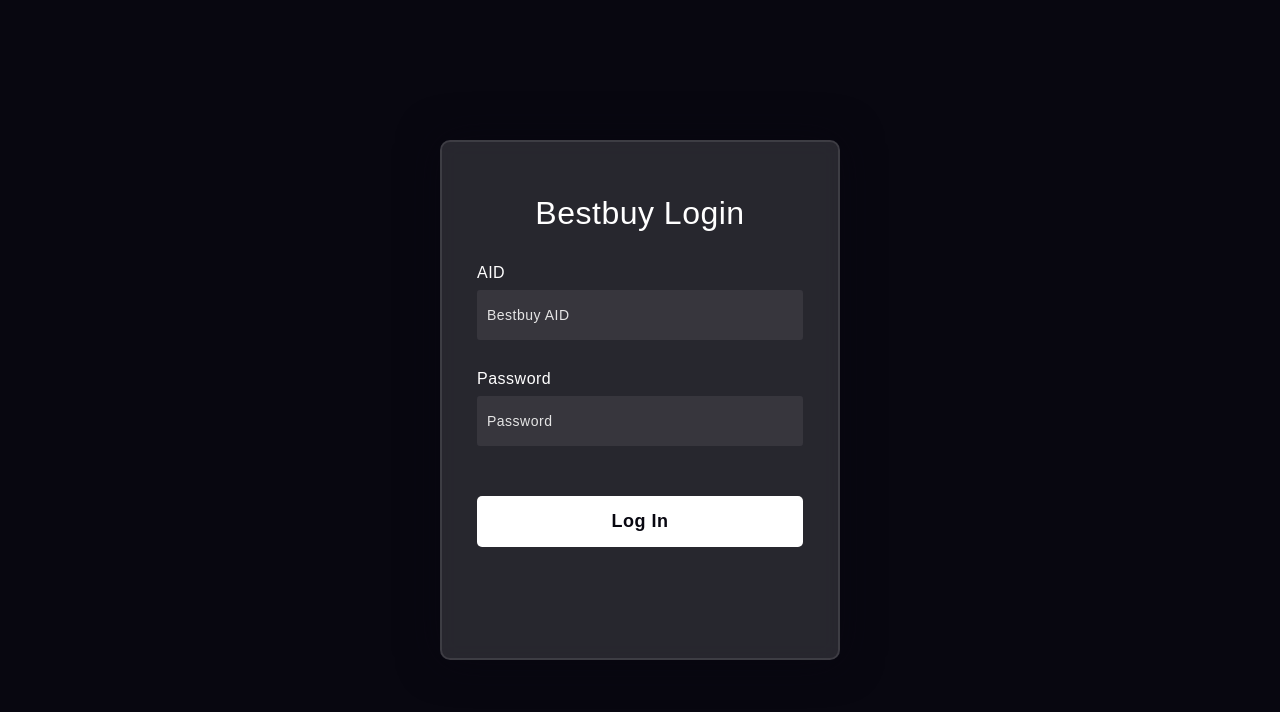
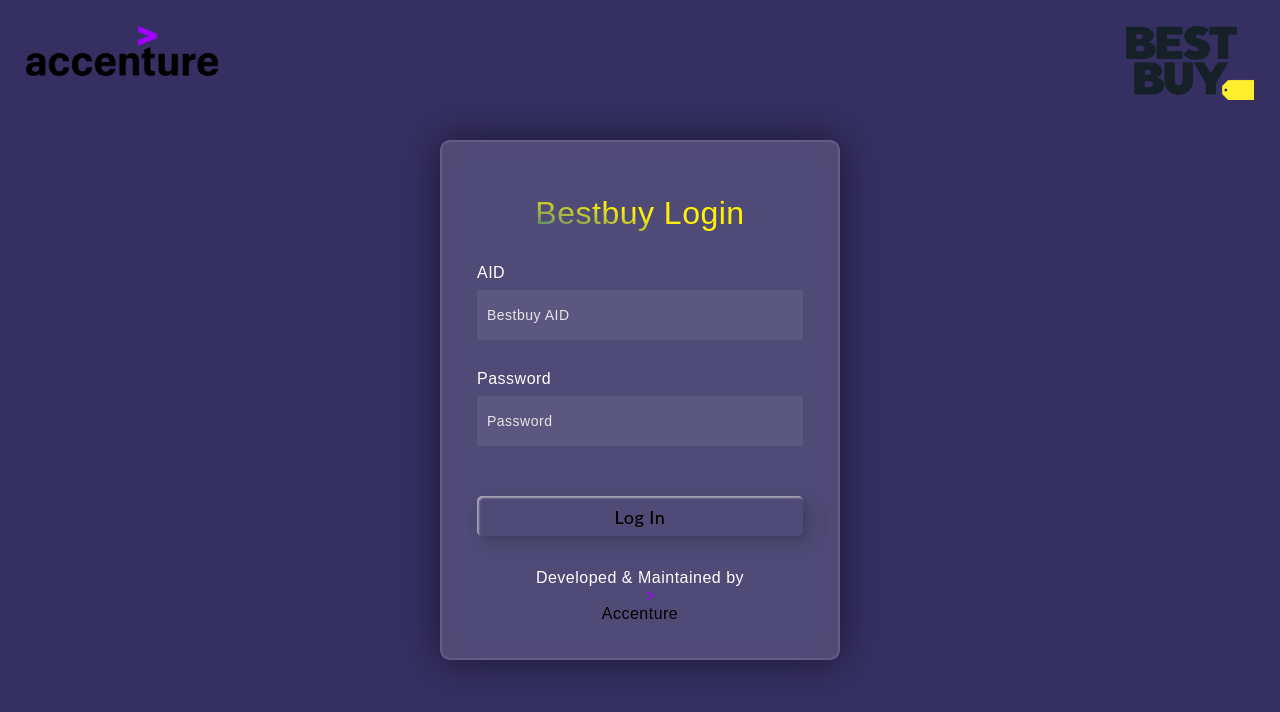
Before and after one commit to mohammedjawadsaleem17/bestbuy, a plain HTML site: page index.html in a window 1280 px wide. Drawn offline with Linux system fonts and the light colour scheme.

Commit message:
first attempt

```diff
--- a/index.html
+++ b/index.html
@@ -8,10 +8,10 @@
         <script src="./index.js" defer></script>
     </head>
     <body>
-        <div class="background">
-            <!-- <div class="shape"></div>
-            <div class="shape"></div> -->
-        </div>
+        <div>
+            <img class="accenture" src="./Accenture.svg.png" />
+            <img class="bestbuy" src="./800px-Best_Buy_logo_2018.svg.png" />
+            <div class="background"></div>
             <form>
                 <h3>Bestbuy Login</h3>
 
@@ -21,7 +21,14 @@
                 <label for="password">Password</label>
                 <input type="password" placeholder="Password" id="password" />
 
-            <button>Log In</button>
+                <button class="custom-btn btn-16">Log In</button>
+                <p class="auth">
+                    Developed & Maintained by <br /><a
+                        ><i style="color: #a100ff">&#160; &#160;&#160;></i
+                        ><br />Accenture</a
+                    >
+                </p>
             </form>
+        </div>
     </body>
 </html>
--- a/style.css
+++ b/style.css
@@ -5,8 +5,9 @@
     margin: 0;
     box-sizing: border-box;
 }
+
 body {
-    background-color: #080710;
+    background-color: #363062;
 }
 .background {
     width: 430px;
@@ -91,4 +92,78 @@
     border-radius: 5px;
     cursor: pointer;
 }
-/*Video Background*/
+/*Gradient*/
+h3 {
+    background-image: -webkit-linear-gradient(76deg, #0046be, #fff200, #fff100);
+    -webkit-background-clip: text;
+    -webkit-text-fill-color: transparent;
+}
+
+/*btn**/
+
+.custom-btn {
+    width: 100%;
+    height: 40px;
+    color: #fff;
+    border-radius: 5px;
+    padding: 10px 25px;
+    font-family: 'Lato', sans-serif;
+    font-weight: 500;
+    background: transparent;
+    cursor: pointer;
+    transition: all 0.3s ease;
+    position: relative;
+    display: inline-block;
+    box-shadow: inset 2px 2px 2px 0px rgba(255, 255, 255, 0.5),
+        7px 7px 20px 0px rgba(0, 0, 0, 0.1), 4px 4px 5px 0px rgba(0, 0, 0, 0.1);
+    outline: none;
+}
+
+.btn-16 {
+    border: none;
+    color: #000;
+}
+.btn-16:after {
+    position: absolute;
+    content: '';
+    width: 0;
+    height: 100%;
+    top: 0;
+    left: 0;
+    direction: rtl;
+    z-index: -1;
+    box-shadow: -7px -7px 20px 0px #fff9, -4px -4px 5px 0px #fff9,
+        7px 7px 20px 0px #0002, 4px 4px 5px 0px #0001;
+    transition: all 0.3s ease;
+}
+.btn-16:hover {
+    color: #000;
+}
+.btn-16:hover:after {
+    left: auto;
+    right: 0;
+    width: 100%;
+}
+.btn-16:active {
+    top: 2px;
+}
+
+.accenture {
+    width: 15%;
+    float: left;
+    box-sizing: border-box;
+    margin: 2%;
+}
+.bestbuy {
+    width: 10%;
+    float: right;
+    box-sizing: border-box;
+    margin: 2%;
+}
+.auth {
+    text-align: center;
+    margin-top: 10%;
+}
+.auth a {
+    color: black;
+}
```
Also changed, not shown: test/index.html (+7 -7 lines), test/style.css (+28 -33 lines), 800px-Best_Buy_logo_2018.svg.png (added), Accenture.svg.png (added), bestbuy.svg (added). Lines whose indentation alone changed are shown as unchanged.
